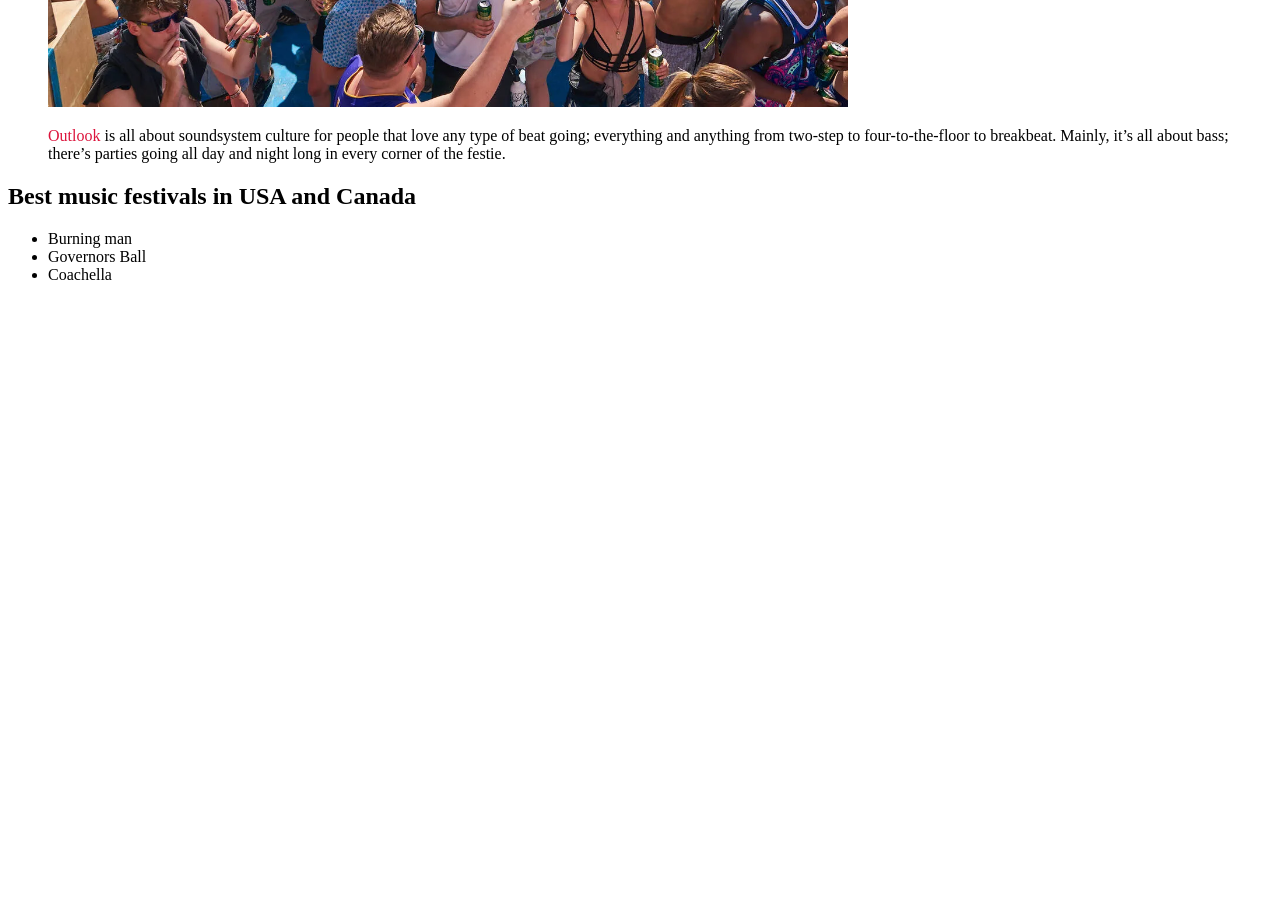
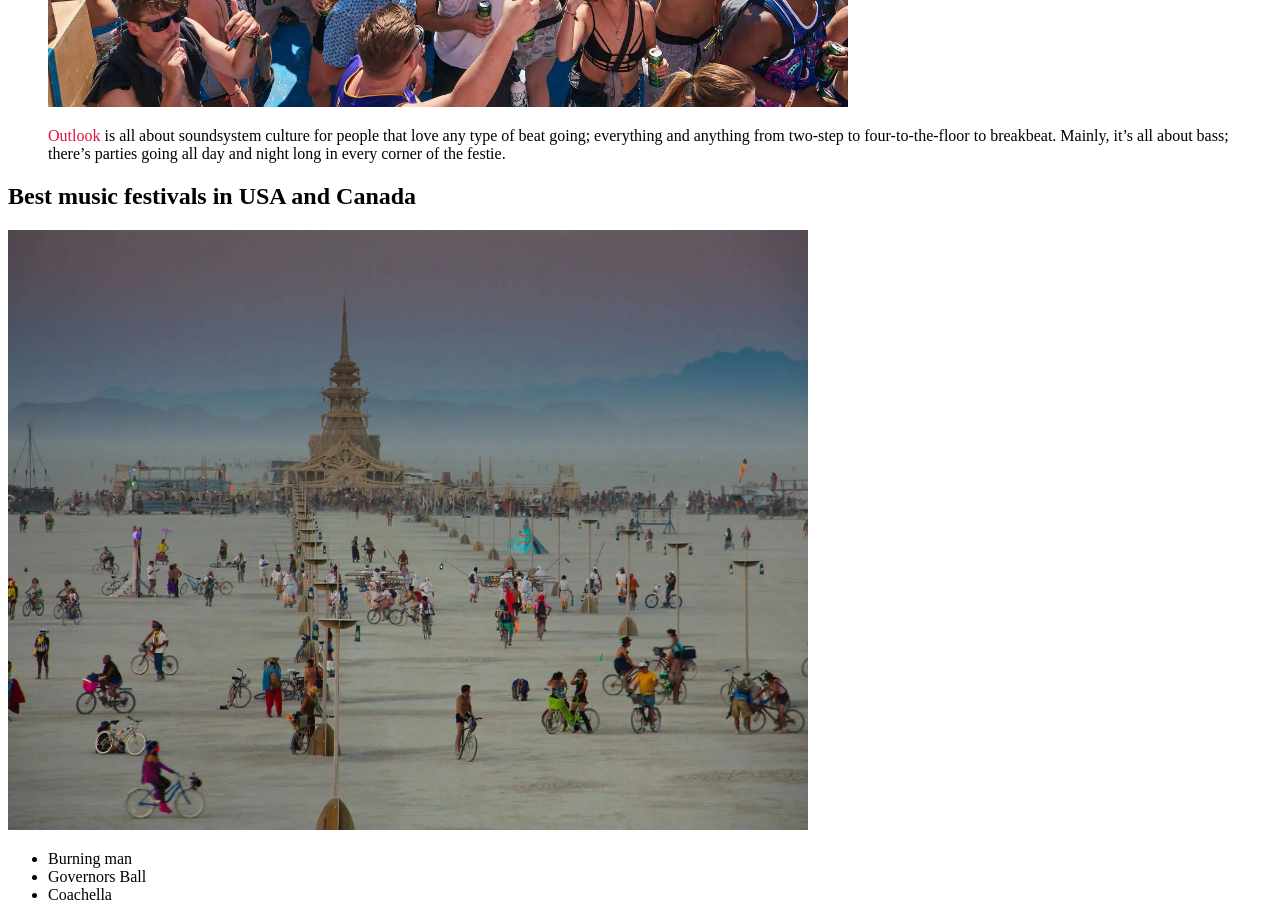
Before and after one commit to irynavoloshchuk/lesson_2, a plain HTML site: page index.html in a window 1280 px wide. Shown: the part 3791-4711 px from the top of the page. Before the commit the page ends 4091 px from the top, so only its background shows below. Drawn offline with Linux system fonts and the light colour scheme.

Commit message:
added image

```diff
--- a/index.html
+++ b/index.html
@@ -79,6 +79,7 @@
     </ul>
   </div>
     <h2>Best music festivals in USA and Canada</h2>
+    <img src="Images/Burning_man.webp" alt="Bruning_man" width="800"/>
     <ul>
       <li>Burning man</li>
       <li>Governors Ball</li>
```
Also changed, not shown: Images/Burning_man.webp (added), 1 other file.
